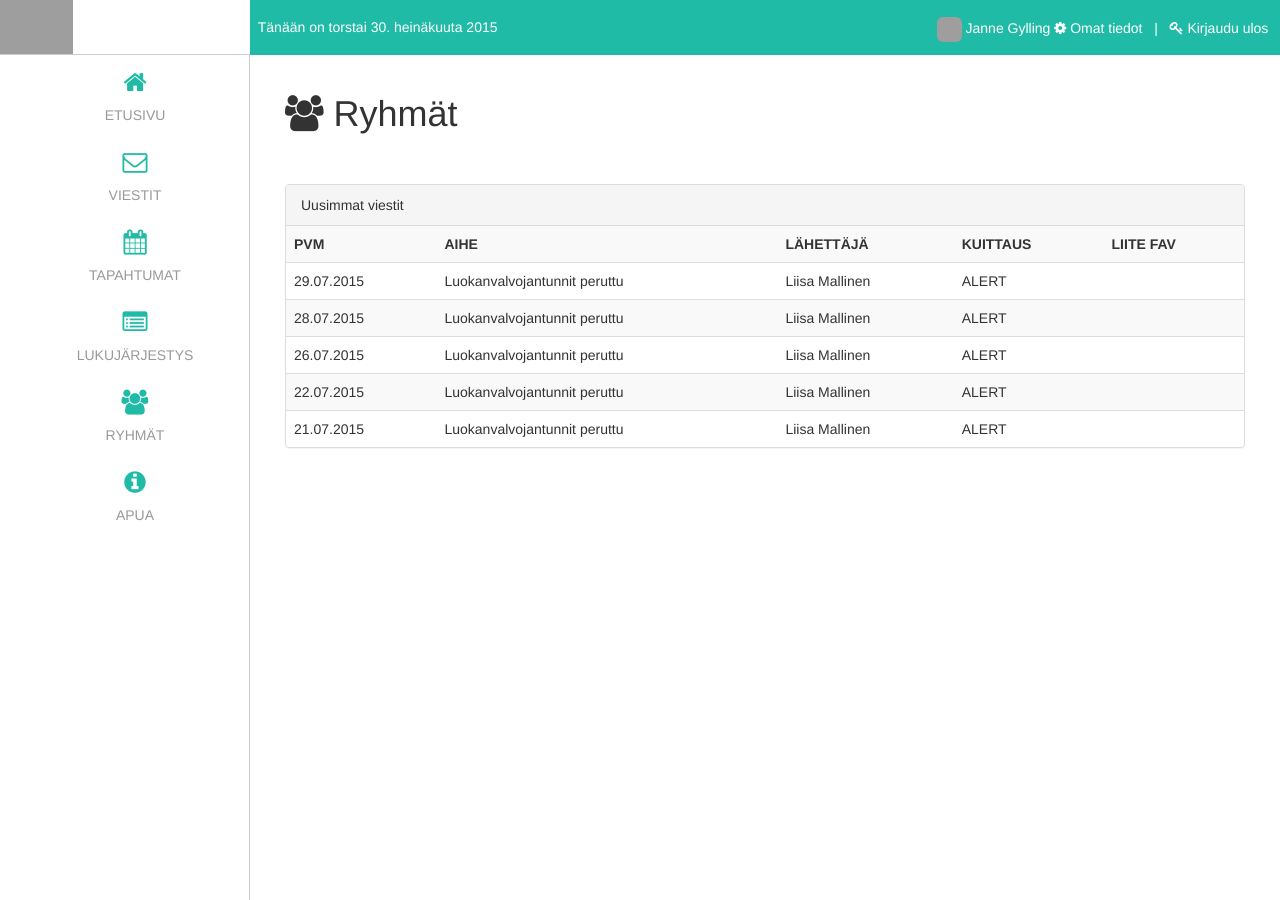
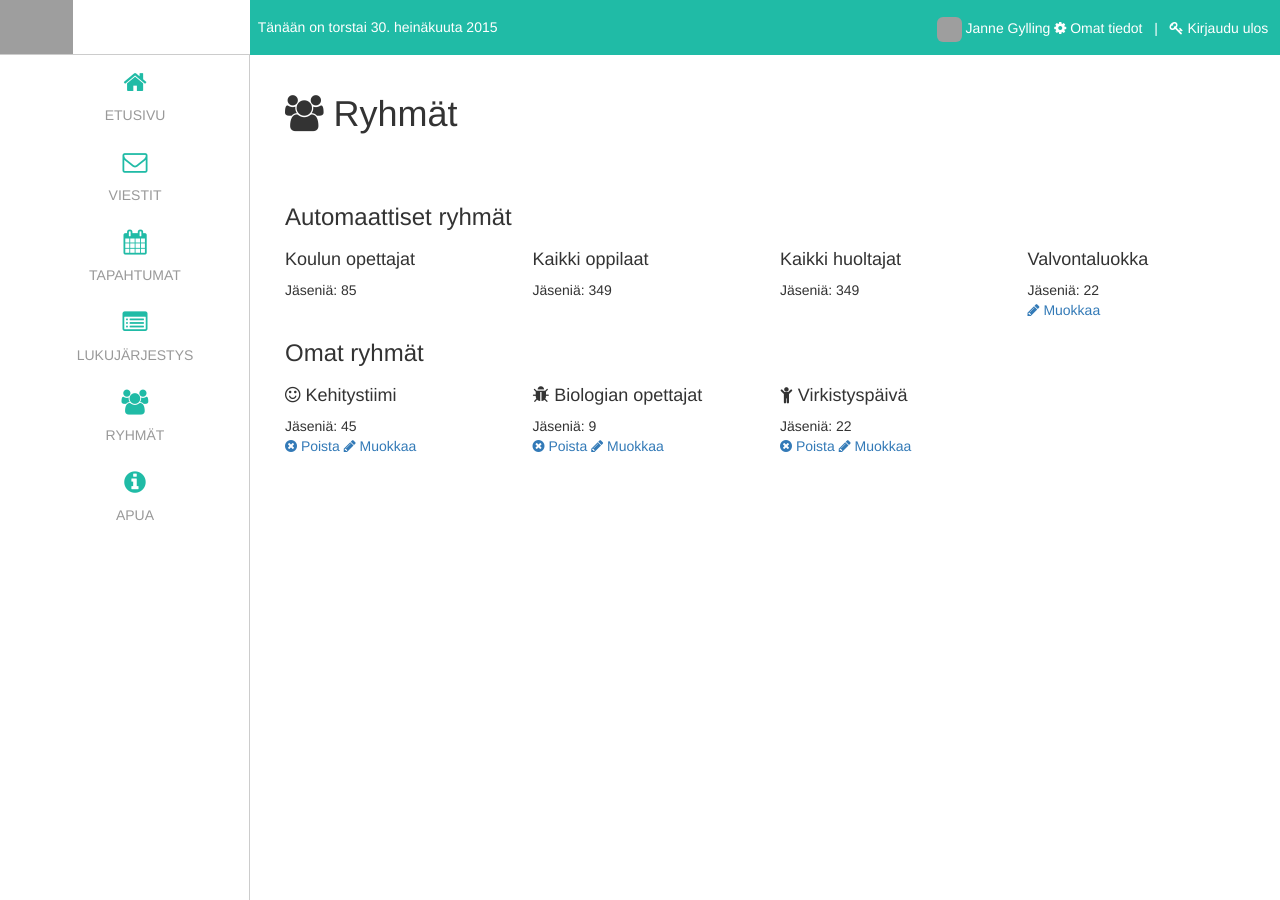
Before and after one commit to qlma/client-proto, a Jekyll site: the page built from groups.html, in a window 1280 px wide. Built offline with Jekyll 4.4.1, drawn with Linux system fonts in a browser that asks for light colours; comment, search, counter and statistics services are not loaded; grey boxes are pictures that could not be loaded.

Commit message:
Update groups.html
päivitetty sisältöä

```diff
--- a/groups.html
+++ b/groups.html
@@ -6,20 +6,56 @@ title: Ryhmät
   <div class="row">
     <div class="col-lg-12">
       <h1><i class="fa fa-users"></i> Ryhmät</h1>
-                            <br><br>
-                            <div class="panel panel-default">
-                                <!-- Default panel contents -->
-                                <div class="panel-heading">Uusimmat viestit</div>
-                                <!-- Table -->
-                                <table class="table table-striped qlma-table-hover">
-                                    <tr> <th> PVM </th> <th> AIHE </th> <th> LÄHETTÄJÄ </th> <th> KUITTAUS </th> <th> LIITE FAV </th> </tr>
-                                    <tr> <td> 29.07.2015 </td> <td> Luokanvalvojantunnit peruttu </td> <td> Liisa Mallinen </td> <td> ALERT </td> <td> </td> </tr>
-                                    <tr> <td> 28.07.2015 </td> <td> Luokanvalvojantunnit peruttu </td> <td> Liisa Mallinen </td> <td> ALERT </td> <td> </td> </tr>
-                                    <tr> <td> 26.07.2015 </td> <td> Luokanvalvojantunnit peruttu </td> <td> Liisa Mallinen </td> <td> ALERT </td> <td> </td> </tr>
-                                    <tr> <td> 22.07.2015 </td> <td> Luokanvalvojantunnit peruttu </td> <td> Liisa Mallinen </td> <td> ALERT </td> <td> </td> </tr>
-                                    <tr> <td> 21.07.2015 </td> <td> Luokanvalvojantunnit peruttu </td> <td> Liisa Mallinen </td> <td> ALERT </td> <td> </td> </tr>
-                                </table>
+      <br>
+      <br>
+    </div>
+    <div class="col-lg-12">
+      <h3>Automaattiset ryhmät</h3>
+    </div>
+    <div class="col-lg-3 col-sm-6">
+      <div class="box1">
+        <h4>Koulun opettajat</h4>
+        Jäseniä: 85<br>
+      </div>
+    </div>
+    <div class="col-lg-3 col-sm-6">
+      <div class="box1">
+        <h4>Kaikki oppilaat</h4>
+        Jäseniä: 349<br>
+      </div>
+    </div>
+    <div class="col-lg-3 col-sm-6">
+      <div class="box1">
+        <h4>Kaikki huoltajat</h4>
+        Jäseniä: 349<br>
+      </div>
+    </div>
+    <div class="col-lg-3 col-sm-6">
+      <div class="box1">
+        <h4>Valvontaluokka</h4>
+        Jäseniä: 22<br>
+        <span class="editarea"><a href="#"><i class="fa fa-pencil"></i> Muokkaa</a></span> </div>
+    </div>
+    <div class="col-lg-12">
+      <h3>Omat ryhmät</h3>
+    </div>
+    <div class="col-lg-3">
+      <div class="box1">
+        <h4><i class="fa fa-smile-o"></i> Kehitystiimi</h4>
+        Jäseniä: 45<br>
+        <span class="editarea"><a href="#"><i class="fa fa-times-circle"></i> Poista</a> <a href="#"><i class="fa fa-pencil"></i> Muokkaa</a></span> </div>
+    </div>
+    <div class="col-lg-3">
+      <div class="box1">
+        <h4><i class="fa fa-bug"></i> Biologian opettajat</h4>
+        Jäseniä: 9<br>
+        <span class="editarea"><a href="#"><i class="fa fa-times-circle"></i> Poista</a> <a href="#"><i class="fa fa-pencil"></i> Muokkaa</a></span> </div>
+    </div>
+    <div class="col-lg-3">
+      <div class="box1">
+        <h4><i class="fa fa-child"></i> Virkistyspäivä</h4>
+        Jäseniä: 22<br>
+        <span class="editarea"><a href="#"><i class="fa fa-times-circle"></i> Poista</a> <a href="#"><i class="fa fa-pencil"></i> Muokkaa</a></span> </div>
     </div>
   </div>
 </div>
-                </div>
```
Lines whose indentation alone changed are shown as unchanged.
